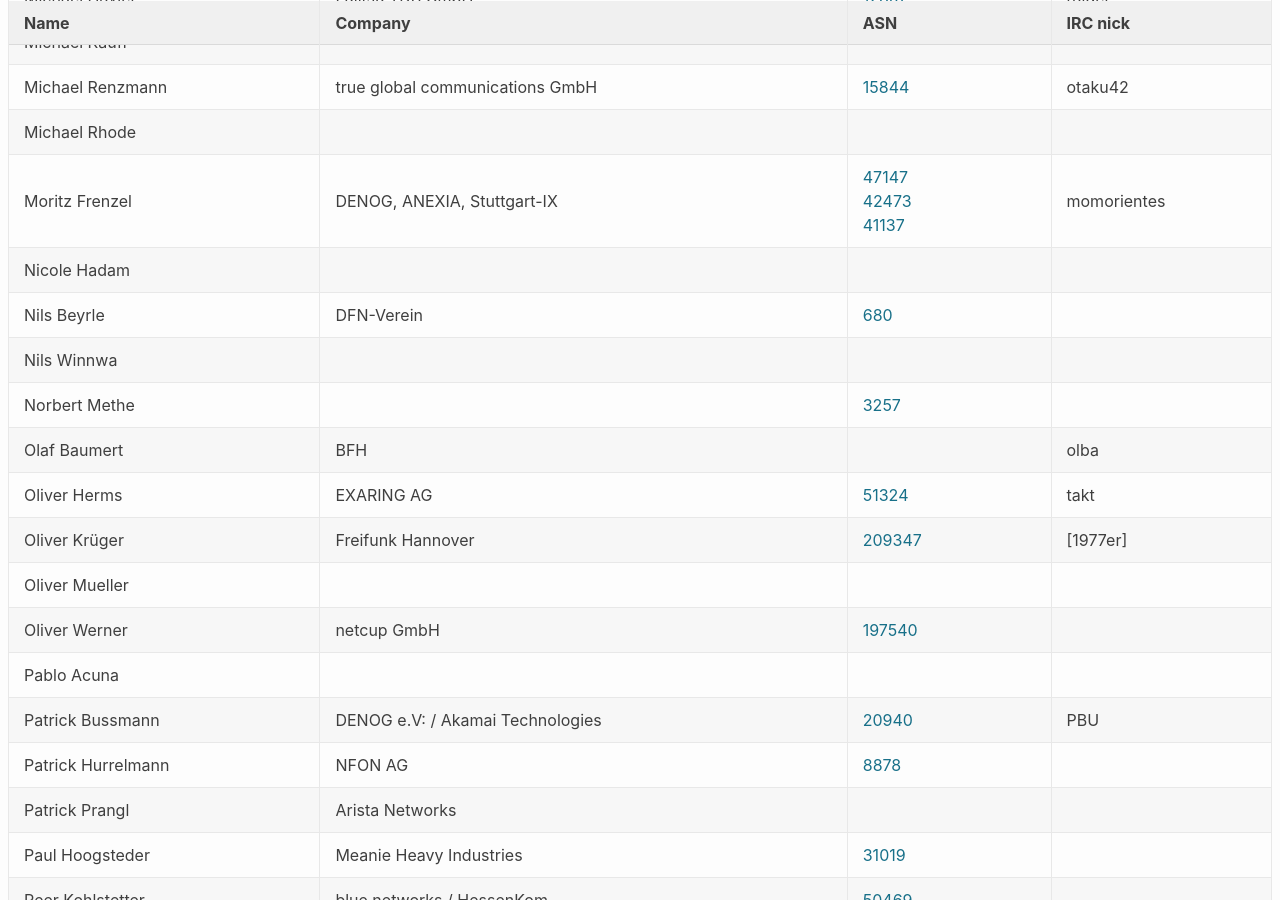
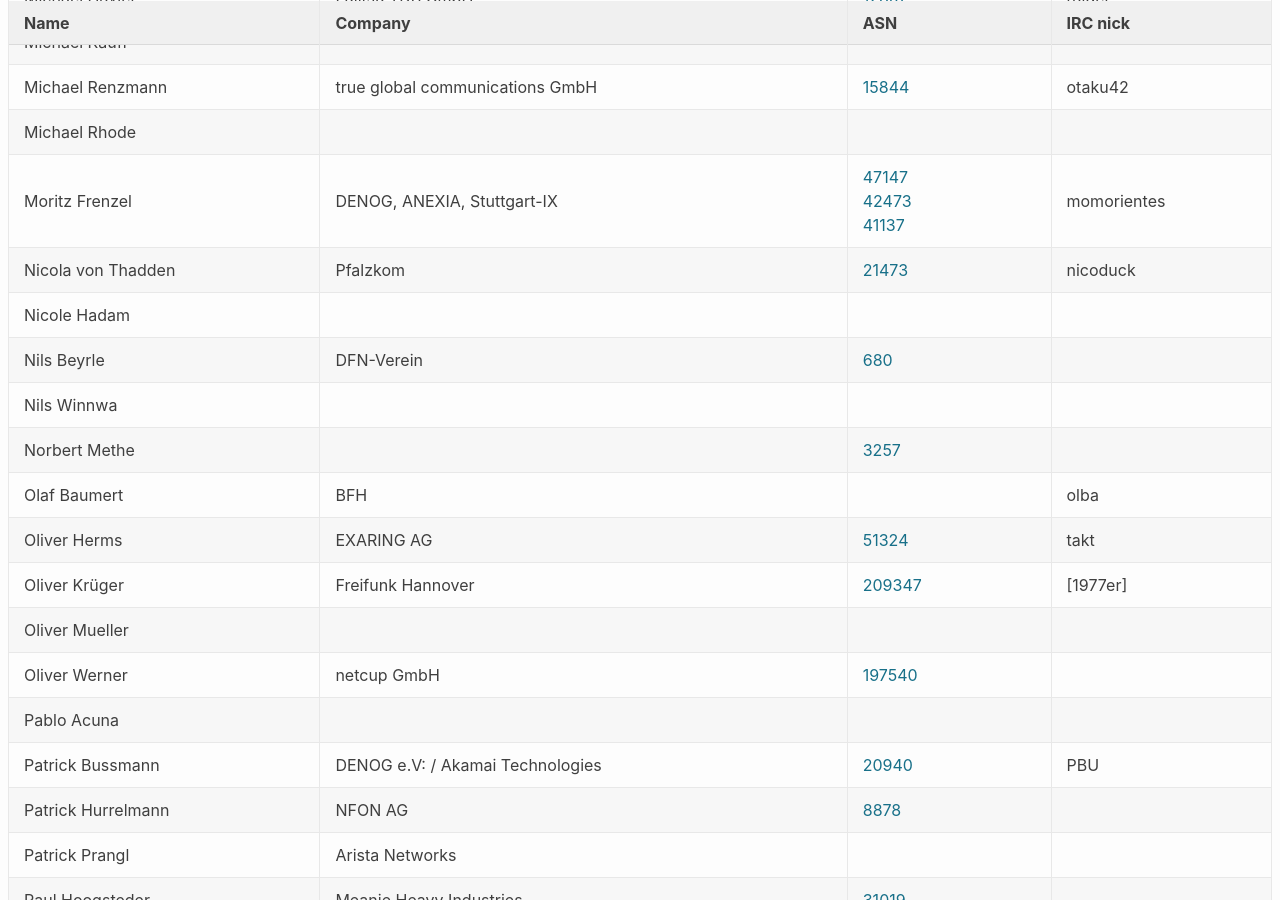
Before and after one commit to denog/pretix-attendeelist, a Jekyll site: the page built from index.markdown, in a window 1280 px wide and 900 px high, scrolled down 8299 px. Built offline with Jekyll 4.4.1, drawn with Linux system fonts in a browser that asks for light colours.

Commit message:
Latest data: Sun Oct 18 15:50:03 UTC 2020

```diff
--- a/_data/attendees.json
+++ b/_data/attendees.json
@@ -1062,6 +1062,12 @@
     "asn": "AS47147,AS42473,AS41137"
   },
   {
+    "name": "Nicola von Thadden",
+    "company": "Pfalzkom",
+    "irc": "nicoduck",
+    "asn": "21473"
+  },
+  {
     "name": "Nicole Hadam",
     "company": null,
     "irc": null,
```
